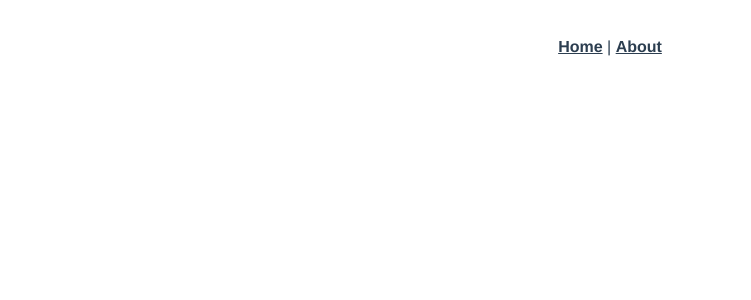
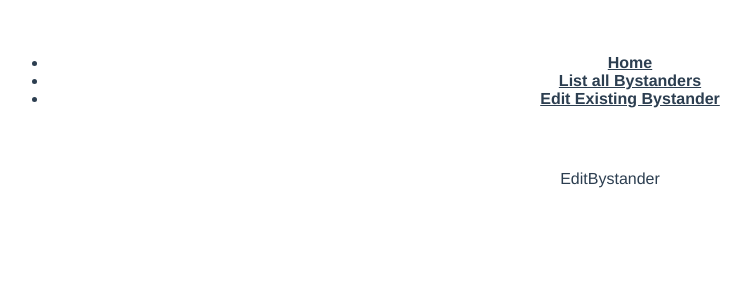
Before and after one commit to scmccall/MOTW-bystander-list, a Vue app: page /edit/1 in a window 1280 px wide. Shown: the top 300 px of the page, without its empty margins (30-781 px from the left). Built offline with nearby package versions, Linux system fonts and the light colour scheme.

Commit message:
Add basic routing for Vue components
I created a Vue component for each of the functions the app will have:
creating Bystanders, editing Bystanders, and listing all Bystanders.
I created routes for each of these components.

```diff
--- a/src/App.vue
+++ b/src/App.vue
@@ -1,8 +1,11 @@
 <template>
   <div id="app">
     <div id="nav">
-      <router-link to="/">Home</router-link> |
-      <router-link to="/about">About</router-link>
+      <ul>
+        <li><router-link to="/">Home</router-link></li>
+        <li><router-link to="/view">List all Bystanders</router-link></li>
+        <li><router-link to="/edit">Edit Existing Bystander</router-link></li>
+      </ul>
     </div>
     <router-view/>
   </div>
--- /dev/null
+++ b/src/components/CreateBystander.vue
@@ -0,0 +1,21 @@
+<template>
+  <div>
+    <p>CreateBystander</p>
+    <!-- Create a new bystander -->
+  </div>
+</template>
+
+<script>
+
+export default {
+  data() {
+    return {
+
+    }
+  }
+}
+</script>
+
+<style>
+
+</style>
--- /dev/null
+++ b/src/components/EditBystander.vue
@@ -0,0 +1,21 @@
+<template>
+  <div>
+    <p>EditBystander</p>
+    <!-- Edit an existing bystander -->
+  </div>
+</template>
+
+<script>
+
+export default {
+  data() {
+    return {
+
+    }
+  }
+}
+</script>
+
+<style>
+
+</style>
--- /dev/null
+++ b/src/components/ListBystanders.vue
@@ -0,0 +1,21 @@
+<template>
+  <div>
+    <p>ListBystanders</p>
+    <!-- List all bystanders -->
+  </div>
+</template>
+
+<script>
+
+export default {
+  data() {
+    return {
+
+    }
+  }
+}
+</script>
+
+<style>
+
+</style>
--- a/src/router/index.js
+++ b/src/router/index.js
@@ -8,18 +8,24 @@ Vue.use(VueRouter)
   {
     path: '/',
     name: 'Home',
-    component: Home
+    component: function () {
+      return import("../components/CreateBystander")
+    }
   },
   {
-    path: '/about',
-    name: 'About',
-    // route level code-splitting
-    // this generates a separate chunk (about.[hash].js) for this route
-    // which is lazy-loaded when the route is visited.
+    path: '/view',
+    name: 'View',
     component: function () {
-      return import(/* webpackChunkName: "about" */ '../views/About.vue')
+      return import("../components/ListBystanders")
     }
-  }
+  },
+  {
+    path: '/edit/:name',
+    name: 'Edit',
+    component: function () {
+      return import("../components/EditBystander")
+    }
+  },
 ]
 
 const router = new VueRouter({
```
